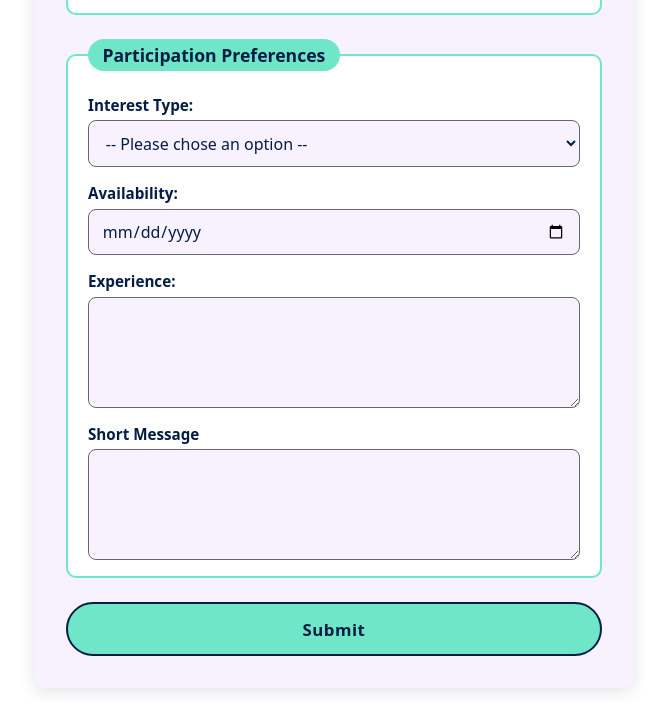
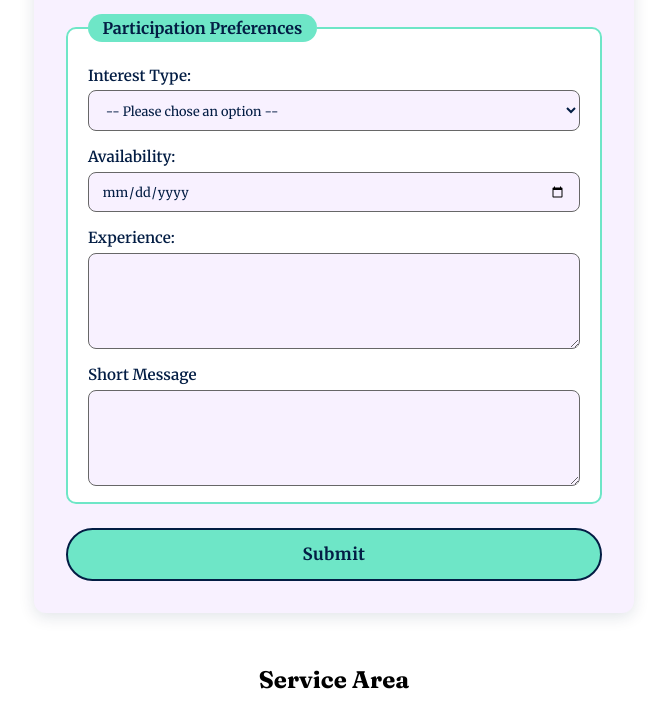
Before and after one commit to sky-erms/animal-rescue-website, a plain HTML site: page contact.html in a window 1280 px wide. Shown: the part 1188-1899 px from the top of the page, without its empty margins (306-973 px from the left). Drawn offline with Linux system fonts and the light colour scheme.

Commit message:
finalizing padding and fonts

```diff
--- a/form.css
+++ b/form.css
@@ -18,12 +18,7 @@ form {
   background-color: var(--lavender-mist);
   border-radius: 12px;
   box-shadow: 0 4px 16px rgba(3, 29, 68, 0.12);
-  font-family:
-    system-ui,
-    -apple-system,
-    "Segoe UI",
-    Roboto,
-    sans-serif;
+  font-family: "Merriweather", serif;
   color: var(--prussian-blue);
   box-sizing: border-box;
 }
@@ -50,7 +45,7 @@ fieldset {
 
 legend {
   padding: 0.25rem 0.9rem;
-  font-size: 1.1rem;
+  font-size: 1rem;
   font-weight: 700;
   color: var(--prussian-blue);
   background-color: var(--turquoise);
@@ -86,6 +81,7 @@ textarea {
   background-color: var(--lavender-mist);
   border: 1.5px solid var(--dim-grey);
   border-radius: 8px;
+  font-size: 0.8rem;
 }
 
 textarea {
--- a/styles.css
+++ b/styles.css
@@ -38,6 +38,10 @@ h1 {
   font-size: 2rem;
   font-family: "Fraunces", serif;
 }
+h2 {
+  font-size: 1.5rem;
+  font-family: "Fraunces", serif;
+}
 p {
   font-size: 1rem;
   font-family: "Merriweather", serif;
@@ -55,6 +59,10 @@ picture img {
 
 figure {
   text-align: center;
+}
+
+.bottom-margin {
+  margin-bottom: 2rem;
 }
 
 .skip-link {
```
Also changed, not shown: about.html (+1 -1 lines).
